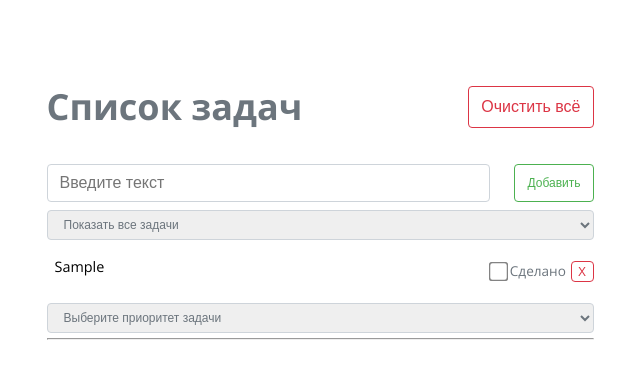
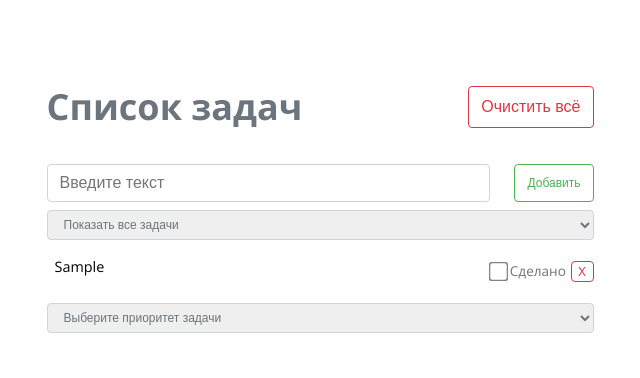
Before and after one commit to Melderey/To-Do-Creative, a React (Create React App) app: page / in a window 1280 px wide. Both pictures are taken after typing "Sample" into the empty fields and a click on the button "Добавить". Shown: the top 378 px of the page, without its empty margins (320-960 px from the left). Built offline with nearby package versions, Linux system fonts and the light colour scheme.

Commit message:
Refactor the visual style

```diff
--- a/src/components/App/App.css
+++ b/src/components/App/App.css
@@ -2,8 +2,6 @@
   font-weight: 400; /* Соответствует значению normal */
   font-family: "Open Sans";
   src: url("../../fonts/OpenSans/OpenSans-Regular.ttf");
-
-  /* src: url("../fonts/OpenSans/OpenSans-Regular.ttf"); */
 }
 
 @font-face {
@@ -53,9 +51,3 @@
   background-color: #e47983;
   color: #555;
 }
-
-hr {
-  margin: 0;
-  margin-top: 0.3rem;
-  padding: 0;
-}
--- a/src/components/SelectStatusTask/SelectStatusTask.css
+++ /dev/null
@@ -1,5 +0,0 @@
-/* .divFlexStart {
-  display: flex;
-  align-items: center;
-}
- */
--- a/src/components/SelectStatusTask/SelectStatusTask.jsx
+++ b/src/components/SelectStatusTask/SelectStatusTask.jsx
@@ -1,12 +1,10 @@
 import React from "react";
-import "./SelectStatusTask.css";
 
 export default class SelectStatusTask extends React.Component {
   render() {
     const { handlerSelectStatusTask, id, statusTaskColor } = this.props;
 
     return (
-      <>
       <select
         value={statusTaskColor}
         onChange={(e) => handlerSelectStatusTask(e, id)}
@@ -18,8 +16,6 @@ export default class SelectStatusTask extends React.Component {
         <option value={"orange"}>Срочно, не важно</option>
         <option value={"blue"}>Не срочно, не важно</option>
       </select>
-        <hr />
-      </>
     );
   }
 }
```
Lines whose indentation alone changed are shown as unchanged.
